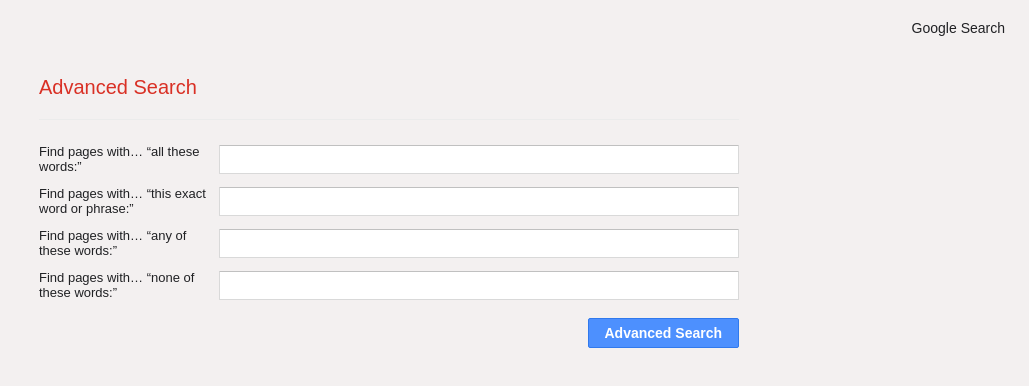
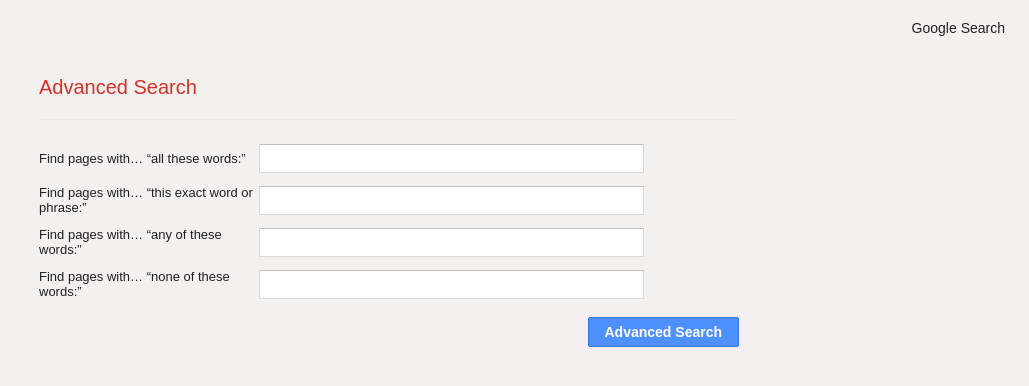
Before and after one commit to akinakin2/webproject0, a plain HTML site: page advanced.html in a window 1280 px wide. Shown: the whole page, without its empty margins (251-1280 px from the left). Drawn offline with Linux system fonts and the light colour scheme.

Commit message:
Visual Consistency

```diff
--- a/styles.css
+++ b/styles.css
@@ -111,7 +111,7 @@ input[type="submit"]:hover {
 
 .advanced-row {
     display: grid;
-    grid-template-columns: 180px 1fr;
+    grid-template-columns: 220px 385px;
     align-items: center;
     margin: 12px 0;
 }
@@ -121,12 +121,14 @@ input[type="submit"]:hover {
 }
 
 .advanced-row input {
+    width: 100%;
     height: 29px;
     border: 1px solid #d9d9d9;
     border-top-color: #c0c0c0;
     border-radius: 1px;
     padding: 1px 8px;
     font-size: 13px;
+    text-align: left;
 }
 
 .advanced-row input:focus {
```
